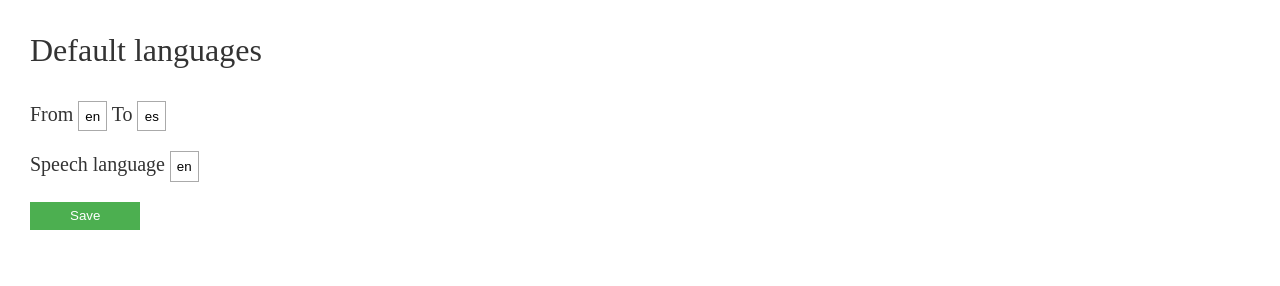
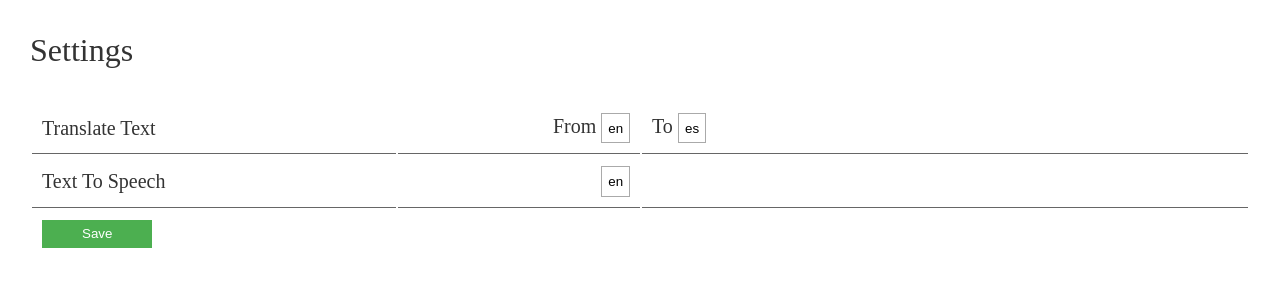
Before and after one commit to itsecurityco/to-google-translate, a browser extension: page options.html in a window 1280 px wide. Drawn offline with Linux system fonts and the light colour scheme.

Commit message:
change style of options

```diff
--- a/options.css
+++ b/options.css
@@ -4,23 +4,28 @@ body {
     color: #333;
 }
 
-p {
-    font-family: -moz-use-system-font;
-    font-style: -moz-use-system-font;
-    font-weight: -moz-use-system-font;
-    line-height: -moz-use-system-font;
-    font-size-adjust: -moz-use-system-font;
-    font-stretch: -moz-use-system-font;
-    font-feature-settings: -moz-use-system-font;
-    font-language-override: -moz-use-system-font;
-    font-kerning: -moz-use-system-font;
-    font-synthesis: -moz-use-system-font;
-    font-variant-alternates: -moz-use-system-font;
-    font-variant-caps: -moz-use-system-font;
-    font-variant-east-asian: -moz-use-system-font;
-    font-variant-ligatures: -moz-use-system-font;
-    font-variant-numeric: -moz-use-system-font;
-    font-variant-position: -moz-use-system-font;
+table {
+    width: 100%;
+}
+
+td {
+    border-bottom: 1px solid #666;
+    padding: 10px;
+}
+
+.no-border {
+    border-style: none;
+}
+
+.col1 {
+    width: 30%;
+    max-width: 300px;
+}
+
+.col2 {
+    text-align: right;
+    width: 20%;
+    max-width: 200px;
 }
 
 .title {
--- a/options.html
+++ b/options.html
@@ -6,14 +6,37 @@
   <link rel="stylesheet" type="text/css" href="options.css">
 </head>
 <body>
-  <p class="title">Default languages</p>
+  <p class="title">Settings</p>
   <form>
-    <p>
-      From <input type="text" id="pageLang" maxlength="2" size="2" required/>
-      To <input type="text" id="userLang"  maxlength="2" size="2" required/>
-    </p>
-    <p>Speech language <input type="text" id="ttsLang"  maxlength="2" size="2" required/></p>
-    <button type="submit" class="button">Save</button>
+    <table>
+      <tr>
+        <td class="col1">
+          Translate Text
+        </td>
+        <td class="col2">
+          From <input type="text" id="pageLang" maxlength="2" size="2" required/>
+        </td>
+        <td class="col3">
+          To <input type="text" id="userLang"  maxlength="2" size="2" required/>
+        </td>
+      </tr>
+      <tr>
+        <td class="col1">
+          Text To Speech
+        </td>
+        <td class="col2">
+          <input type="text" id="ttsLang"  maxlength="2" size="2" required/>
+        </td>
+        <td class="col3"></td>
+      </tr>
+      <tr>
+        <td class="col1 no-border">
+          <button type="submit" class="button">Save</button>
+        </td>
+        <td class="col2 no-border"></td>
+        <td class="col3 no-border"></td>
+      </tr>
+    </table>
   </form>
   <div id="message"></div>
   <script src="options.js"></script>
```
